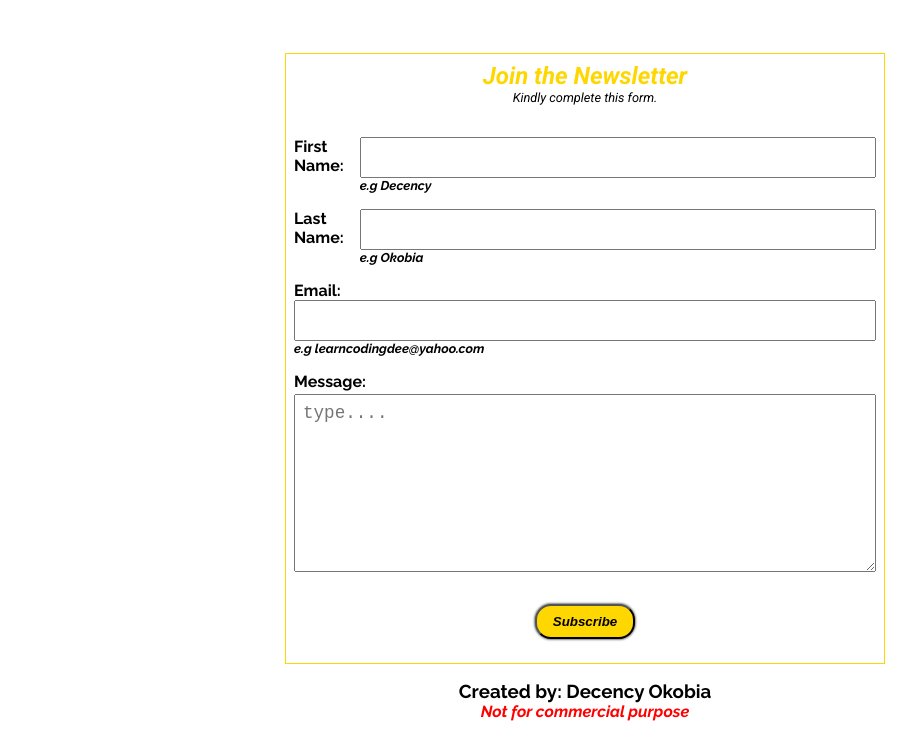
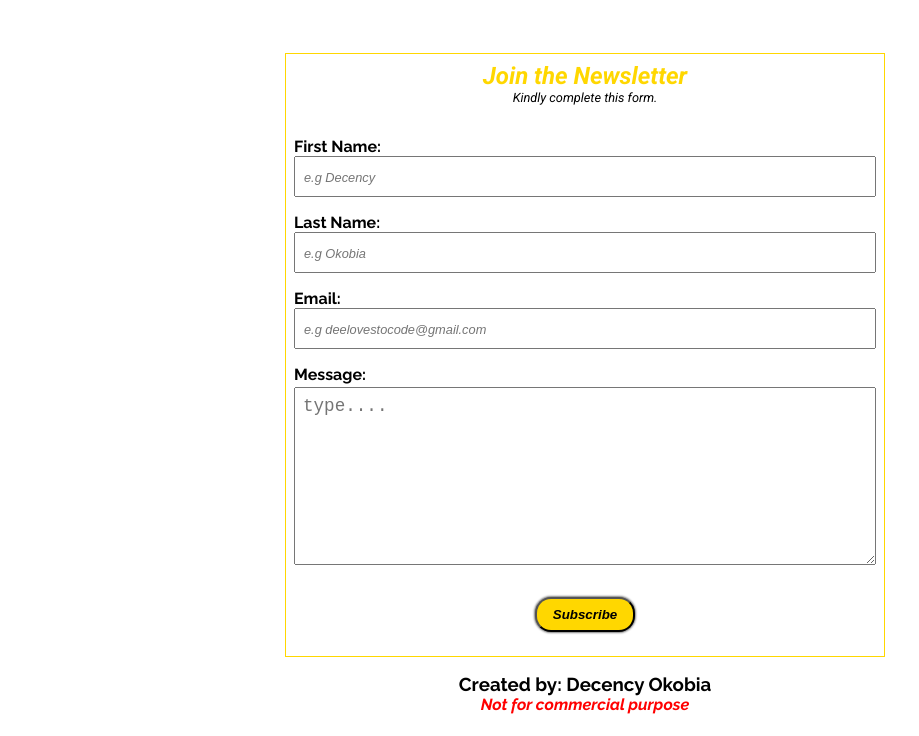
Before and after one commit to decencyokobia/Landing-Page-Fictional-Product-, a plain HTML site: page index.html in a window 1280 px wide. Shown: the part 1932-2668 px from the top of the page, without its empty margins (55-974 px from the left). Drawn offline with Linux system fonts and the light colour scheme.

Commit message:
styled form and made it functional to submit values to a prebuilt endpoint

```diff
--- a/index.html
+++ b/index.html
@@ -189,7 +189,7 @@
         </section>
 
         <!--Contact form, quite basic but enough for a product page-->
-        <form action="url" method="post" id="form">
+        <form action="https://formspree.io/f/mqaeoyyn" method="post" id="form">
             <fieldset class="form-header">
                 <h4>Join the Newsletter</h4>
                 <p>Kindly complete this form.</p>
@@ -198,22 +198,19 @@
                 <div class="label">
                     <label for="firstname">First Name: </label>
                     <div class="input">
-                        <input type="text" name="firstname" id="firstname" required><span class="example-text"> e.g
-                            Decency</span>
+                        <input type="text" name="firstname" id="firstname" required placeholder="e.g Decency">
                     </div>
                 </div>
                 <div class="label">
                     <label for="lastname">Last Name: </label>
                     <div class="input">
-                        <input type="text" name="lastname" id="lastname" required><span class="example-text"> e.g
-                            Okobia</span>
+                        <input type="text" name="lastname" id="lastname" required placeholder="e.g Okobia">
                     </div>
                 </div>
                 <div class="email-section">
                     <label for="email">Email: </label>
                     <div class="email-input">
-                        <input type="email" name="email" id="email" required><span class="example-text">
-                            e.g learncodingdee@yahoo.com</span>
+                        <input type="email" name="email" id="email" required placeholder="e.g deelovestocode@gmail.com">
                     </div>
                 </div>
             </fieldset>
--- a/style.css
+++ b/style.css
@@ -362,7 +362,7 @@ form {
 
 .label {
     display: flex;
-    gap: 1rem;
+    flex-direction: column;
     width: 100%;
     font-weight: bolder;
 }
@@ -375,8 +375,13 @@ input, textarea {
 .input {
     display: flex;
     flex-direction: column;
-    width: max(69.9%, 100vw);
+    width: 100%;
     margin-bottom: var(--MARGIN_BOTTOM);
+}
+
+input::placeholder {
+    font-size: 0.8rem;
+    font-style: italic;
 }
 
 .email-section {
@@ -419,12 +424,6 @@ input, textarea {
 
 .sub-button:hover {
     background-color: hsl(51, 100%, 100%);
-}
-
-.example-text {
-    font-size: 0.8rem;
-    font-style: italic;
-    font-weight: 700;
 }
 
 .footer {
```
